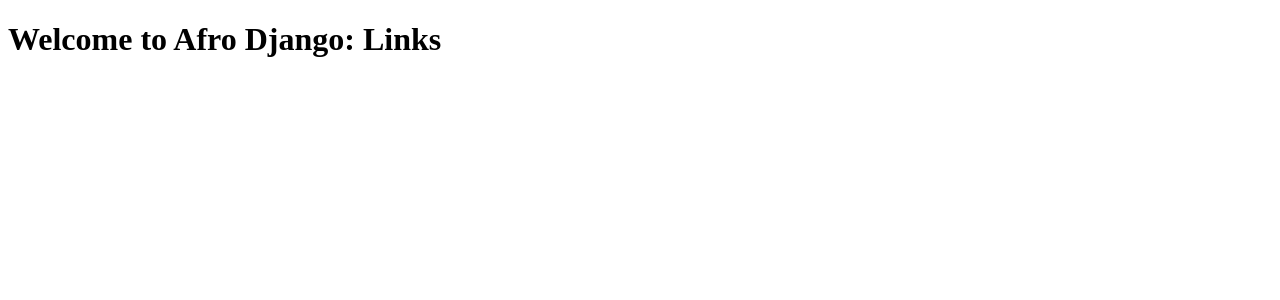
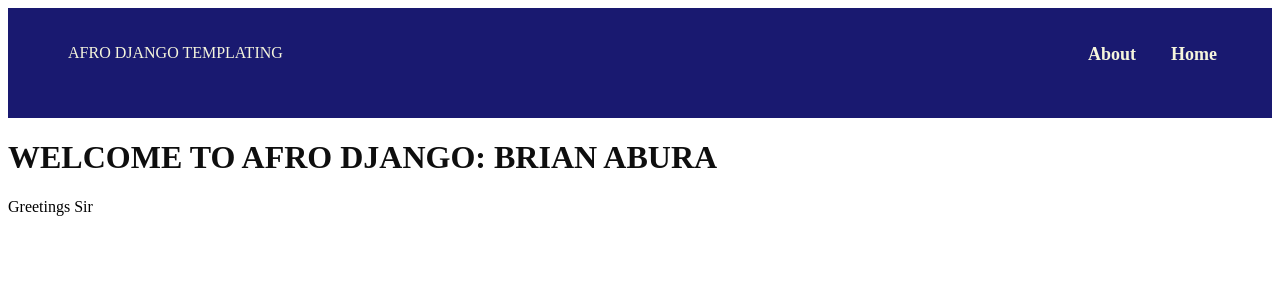
Before and after one commit to BrianAbura/afro-dj, a Django app: page / in a window 1280 px wide. Shown: the top 300 px of the page. Run offline with Django 4.2, Linux system fonts and the light colour scheme.

Commit message:
Css Updates.

```diff
--- a/afro_proj/afro_app1/static/css/main.css
+++ b/afro_proj/afro_app1/static/css/main.css
@@ -0,0 +1,19 @@
+header{
+    background-color: midnightblue;
+    color: beige;
+    min-height: 70px;
+    padding: 20px;
+}
+.navlink{
+    float: right;
+    margin-right: 35px;
+    font-size: 18px;
+    font-weight: bold;
+}
+.title{
+    color: rgba(0, 0, 0, 0.945);
+    text-transform: uppercase;
+}
+header li{
+    display: inline;
+}
--- a/afro_proj/afro_app1/templates/index.html
+++ b/afro_proj/afro_app1/templates/index.html
@@ -1,3 +1,4 @@
+{% load static %}
 <!DOCTYPE html>
 <html lang="en">
 <head>
@@ -6,11 +7,27 @@
     <meta name="viewport" content="width=device-width, initial-scale=1.0">
     <meta name="description" content="Afro Django Templating">
     <title>{{ p_title }}</title>
-
+    <link rel="stylesheet" href="{% static 'css/main.css' %}">
 </head>
 <body>
+    <header>
+        <nav class="navbar">
+            <ul>
+                <li id="logo">{{ p_title }}</li>
+                <li class="navlink">Home</li>
+                <li class="navlink">About</li>
+            </ul>
+        </nav>
+    </header>
+
     {% if p_title %}
-    <h1 class="title">Welcome to Afro Django: {{ s_title}}</h1>
+    <h1 class="title">Welcome to Afro Django: {{ user_name}}</h1>
     {% endif %}
+
+    {% if gender == "Male" %}
+        <p>Greetings Sir</p>
+    {%else%}
+        <p>Greetings Madam</p>
+    {%endif%}
 </body>
 </html>
--- a/afro_proj/afro_app1/views.py
+++ b/afro_proj/afro_app1/views.py
@@ -3,5 +3,6 @@ from django.shortcuts import render
 # Create your views here.
 def index(request):
     p_title = "AFRO DJANGO TEMPLATING"
-    s_title = "Links"
-    return render(request, 'index.html', {'p_title': p_title, 's_title':s_title})
+    user_name = "Brian Abura"
+    gender = "Male"
+    return render(request, 'index.html', {'p_title': p_title, 'user_name':user_name, 'gender': gender})
```
